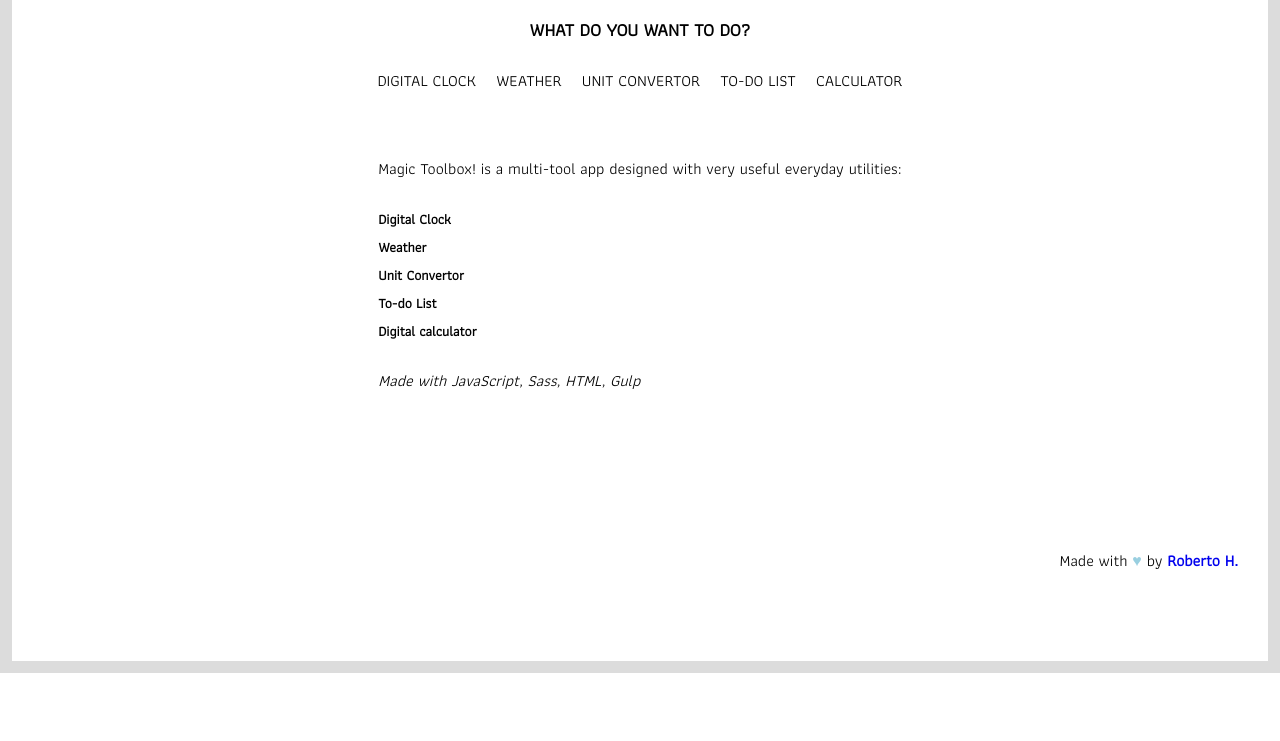
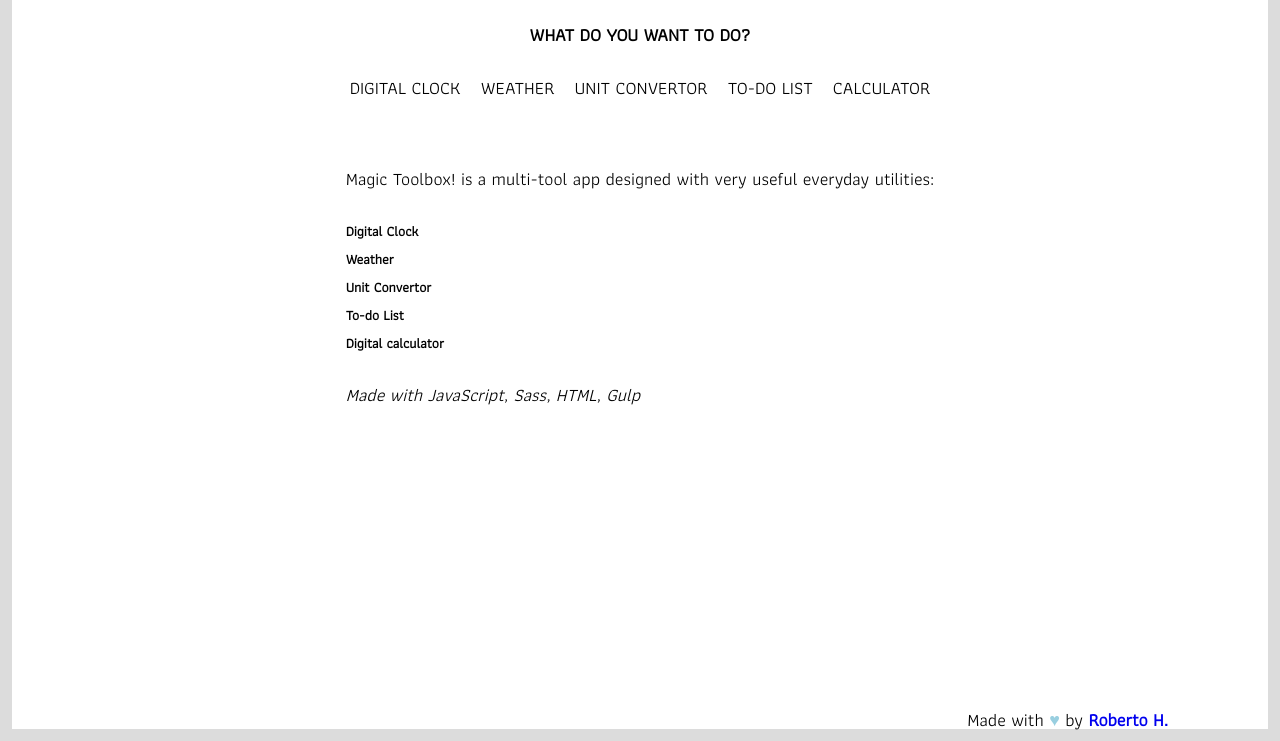
Before and after one commit to robhhr/magic-toolbox, a website: page index.html in a window 1280 px wide. Shown: the part 127-868 px from the top of the page. Before the commit the page ends 800 px from the top, so only its background shows below. Drawn offline with nearby package versions, Linux system fonts and the light colour scheme; files that its build step writes are made by us from their sources; a web font is replaced by a local one.

Commit message:
style responsive modes

```diff
--- a/src/js/main.js
+++ b/src/js/main.js
@@ -59,7 +59,7 @@ function hideWeatherMenu() {
 
 function hideUnitMenu() {
   if (unitHandler.style.display === 'none') {
-    unitHandler.style.display = 'inline-block';
+    unitHandler.style.display = 'flex';
     } else {
     unitHandler.style.display = 'none';
     };
--- a/src/sass/_clock.scss
+++ b/src/sass/_clock.scss
@@ -2,6 +2,9 @@
     display: none;
     // align-self: center;
     padding-top: 80px;
+    @include tablet-mode {
+        padding-top: 120px;
+    }
 }
 
 .clock {
@@ -12,4 +15,7 @@
     background-color: $grey;
     color: $darkgrey;
     border-radius: 5px;
+    @include tablet-mode {
+        font-size: 3.75rem;
+    }
 }
--- a/src/sass/_global.scss
+++ b/src/sass/_global.scss
@@ -51,6 +51,9 @@ footer {
 	text-align: end;
 	padding: 50px 30px;
 	font-family: 'Athiti';
+	@include tablet-mode {
+		padding: 200px 100px 0 100px;
+	}
 	a {
 		text-decoration: none;
 		font-weight: bold;
--- a/src/sass/_nav.scss
+++ b/src/sass/_nav.scss
@@ -59,6 +59,7 @@ nav {
     line-height: 1.5;
     @include tablet-mode {
         display: flex;
+        font-size: 18px;
     }
     li {
         @include tablet-mode {
--- a/src/sass/_typography.scss
+++ b/src/sass/_typography.scss
@@ -1,5 +1,8 @@
 html, body {
     font-size: 16px;
+    @include tablet-mode {
+        font-size: 18px;
+    }
 }
 
 @import url('https://fonts.googleapis.com/css?family=Athiti&display=swap');
--- a/src/sass/_units.scss
+++ b/src/sass/_units.scss
@@ -20,6 +20,13 @@ input::-webkit-inner-spin-button {
 
 .unit-convertor {
     display: none;
+    flex-direction: column;
+    @include tablet-mode {
+        flex-direction: row;
+        padding: 60px 0;
+        width: 400px;
+        justify-content: space-between;
+    }
 }
 
 .celsius, .fahrenheit {
--- a/src/sass/_weather.scss
+++ b/src/sass/_weather.scss
@@ -5,6 +5,9 @@
 .location {
     flex-direction: column;
     align-items: center;
+    @include tablet-mode {
+        padding: 80px 0;
+    }
     .icon {
         width: 250px;
         padding: 20px 0;
```
Also changed, not shown: build/css/style.min.css, build/js/main.min.js, 1 other file.
